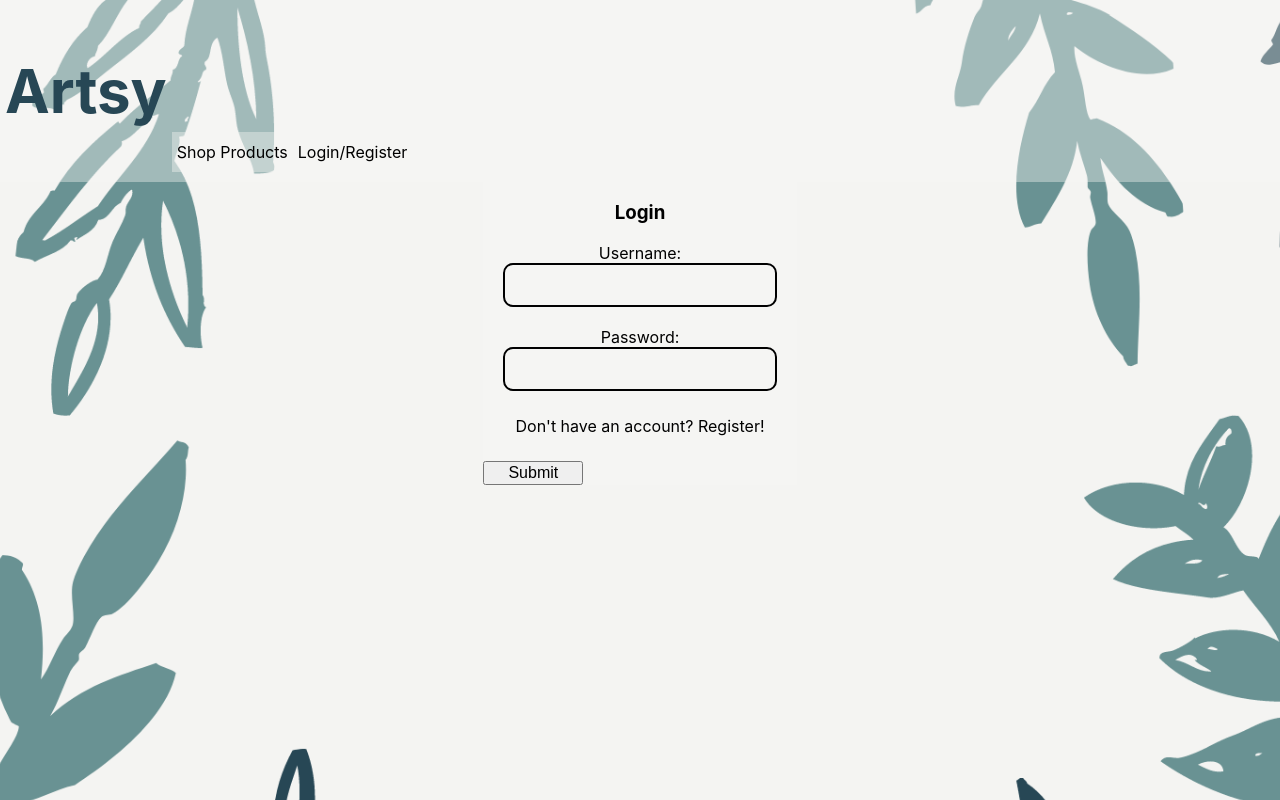
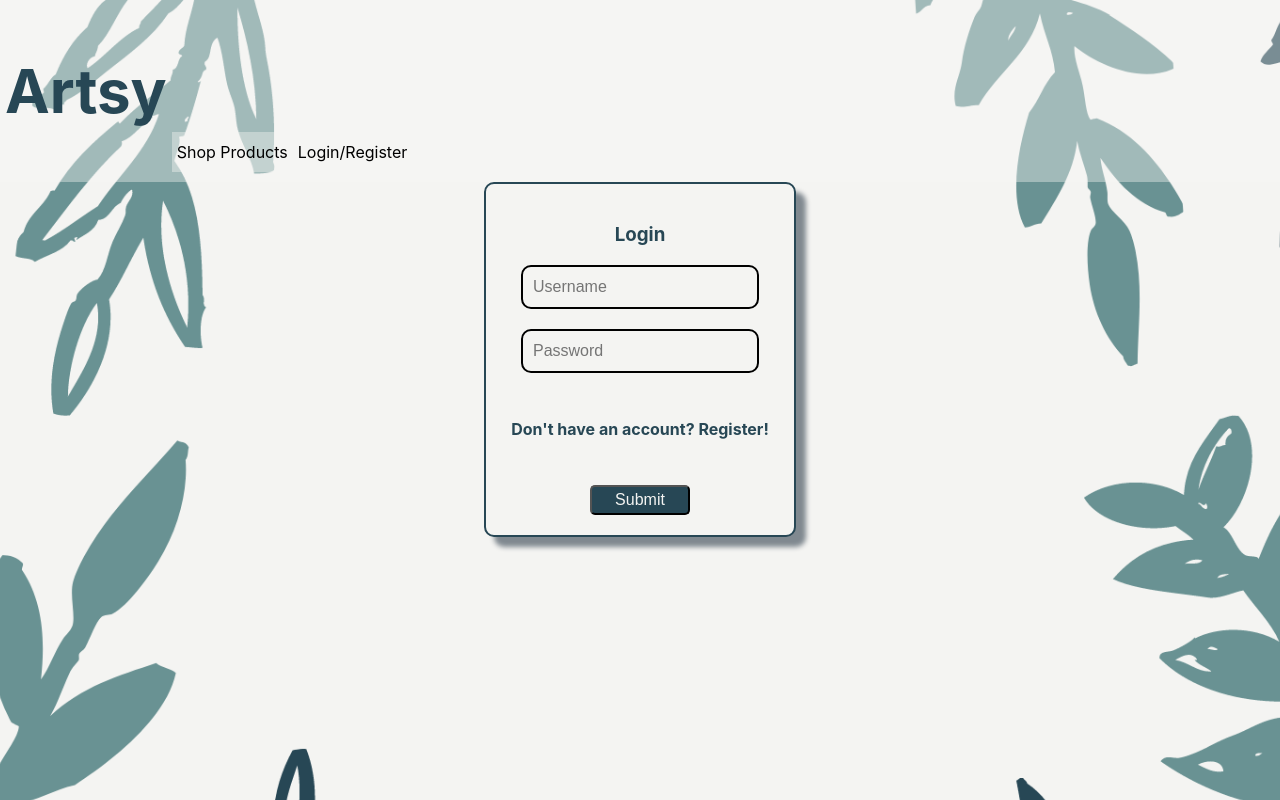
Before and after one commit to stefanie-nussbaum/artsy, a React (Create React App) app in the folder client/: page /login in a window 1280 px wide. Shown: the top 800 px of the page. Built offline with nearby package versions, Linux system fonts and the light colour scheme.

Commit message:
login form styling

```diff
--- a/client/src/App.css
+++ b/client/src/App.css
@@ -16,6 +16,7 @@ h4 {
   display: flex;
   flex-direction: column;
   flex-wrap: nowrap;
+  color: #274755;
 }
 
 img {
@@ -25,10 +26,14 @@ img {
 
 form {
   max-width: 70%;
-  background-color: #f4f4f266;
+  background-color: #f4f4f2;
   display: flex;
   flex-direction: column;
-  justify-content: center;
+  border: #274755 solid 2px;
+  border-radius: 10px;
+  padding: 20px;
+  box-shadow: #808990 10px 10px 5px;
+  /* justify-content: center; */
 }
 
 label {
@@ -44,6 +49,7 @@ input {
   border-radius: 10px;
   background: none;
   outline: none;
+  background-color: #f4f4f2;
 }
 
 select {
@@ -65,8 +71,12 @@ button {
   justify-content: center;
   width: 100px;
   padding: 10px;
-  height: 20px;
+  height: 30px;
   font-size: 16px;
+  border: #274755 solid black;
+  border-radius: 5px;
+  background-color: #274755;
+  color: #f4f4f2;
 }
 
 .main-container {
@@ -100,9 +110,9 @@ button {
   /* justify-content: end; */
 }
 
-.nav-links {
+/* .nav-links {
   color: white;
-}
+} */
 
 .container {
   display: flex;
@@ -147,6 +157,15 @@ button {
   background-color: #f4f4f2;
   box-shadow: #808990 10px 10px 5px;
   max-width: 500px;
+}
+
+.form-container {
+  display: flex;
+  justify-content: center;
+  align-items: center;
+  flex-wrap: wrap;
+  justify-items: center;
+  /* background-color: #699293; */
 }
 
 .detail-img {
@@ -237,5 +256,6 @@ button {
     display: flex;
     flex-direction: column;
     justify-content: center;
+    align-items: center;
   }
 }
--- a/client/src/screens/Login.jsx
+++ b/client/src/screens/Login.jsx
@@ -18,35 +18,32 @@ export default function Login(props) {
 
   return (
     <div className='main-container'>
-      <div className='container'>
+      <div className='form-container'>
         <form
           onSubmit={(e) => {
             e.preventDefault();
             handleLogin(formData);
           }}
+          className='container'
         >
           <h3>Login</h3>
-          <label>
-            Username:
           <input
             type='text'
             name='username'
             value={formData.username}
             onChange={handleChange}
+            placeholder='Username'
           />
-          </label>
           <br />
-          <label>
-            Password:
           <input
             type='password'
             name='password'
             value={formData.password}
             onChange={handleChange}
+            placeholder='Password'
           />
-          </label>
           <br />
-          <Link to='/register'>Don't have an account? Register!</Link>
+          <Link to='/register'><h4>Don't have an account? Register!</h4></Link>
           <br />
           <button>Submit</button>
         </form>
```
Lines whose indentation alone changed are shown as unchanged.
